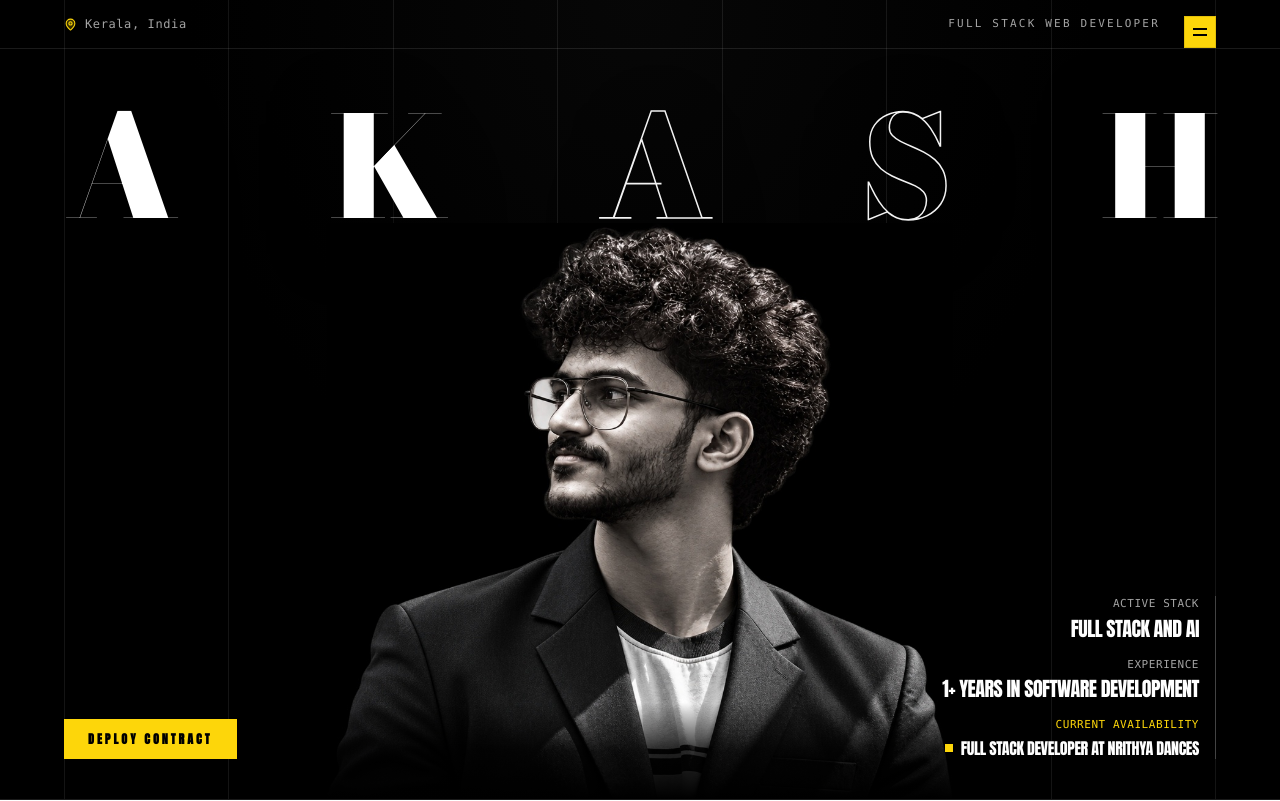
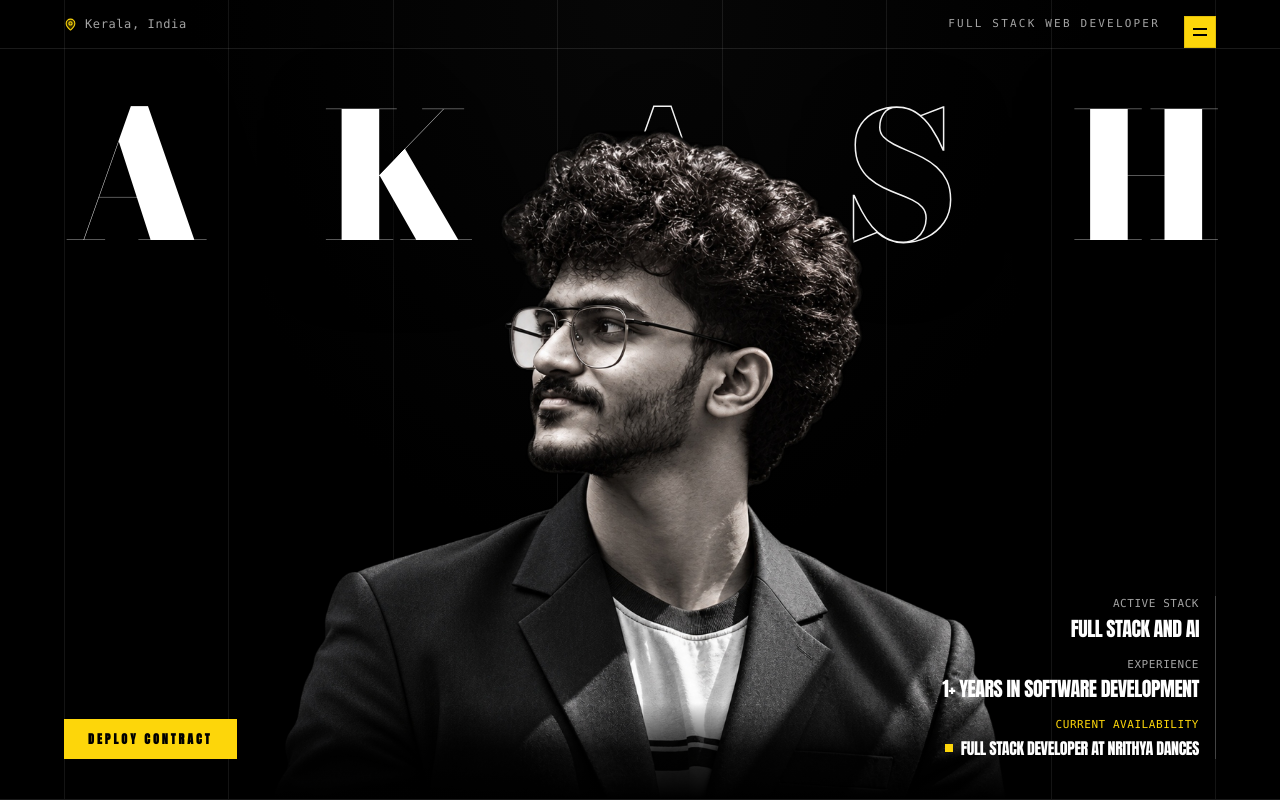
Before and after one commit to akashad123/akash-portfolio, a React (Vite) app: page / in a window 1280 px wide. Shown: the top 801 px of the page. Built offline with nearby package versions, Linux system fonts and the light colour scheme.

Commit message:
feat(hero): integrate pristine backgroundless cutout portrait with grand scaled AKASH typography

```diff
--- a/src/sections/HeroProfile.tsx
+++ b/src/sections/HeroProfile.tsx
@@ -94,7 +94,7 @@ export const HeroProfile: React.FC<HeroProfileProps> = ({ onOpenContact }) => {
         {/* Top Segment: Editorial 'A K A S H' Typography Row spanning container */}
         <div
           ref={akashTextRef}
-          className="relative w-full flex items-center justify-between font-serifDisplay font-black text-[13.5vw] lg:text-[13vw] xl:text-[140px] 2xl:text-[160px] leading-none tracking-tight select-none pointer-events-none z-10 pt-2 xl:pt-4 will-change-transform"
+          className="relative w-full flex items-center justify-between font-serifDisplay font-black text-[16vw] lg:text-[15.5vw] xl:text-[175px] 2xl:text-[200px] leading-none tracking-tight select-none pointer-events-none z-10 pt-1 xl:pt-2 will-change-transform"
         >
           {/* A (First): Solid White */}
           <span className="text-white drop-shadow-[0_12px_35px_rgba(0,0,0,0.9)]">A</span>
@@ -117,9 +117,9 @@ export const HeroProfile: React.FC<HeroProfileProps> = ({ onOpenContact }) => {
           ref={portraitRef}
           className="absolute inset-x-0 bottom-0 top-0 flex items-end justify-center pointer-events-none select-none z-20 will-change-transform"
         >
-          <div className="relative flex items-end justify-center h-full max-h-[66vh] xl:max-h-[72vh] 2xl:max-h-[76vh] w-auto">
+          <div className="relative flex items-end justify-center h-full max-h-[78vh] xl:max-h-[84vh] 2xl:max-h-[88vh] w-auto">
             <img
-              src="/images/akash-hero-portrait.jpg"
+              src="/images/akash-hero-portrait.png"
               alt="Akash - Full Stack Web Developer"
               className="h-full w-auto max-w-full object-contain object-bottom select-none"
             />
@@ -197,10 +197,10 @@ export const HeroProfile: React.FC<HeroProfileProps> = ({ onOpenContact }) => {
       <div className="flex lg:hidden flex-col flex-1 min-h-0 justify-between w-full px-4 sm:px-8 md:px-12 overflow-y-auto">
 
         {/* Visual Stage: Akash Portrait with Editorial AKASH Typography */}
-        <div className="relative w-full h-[40vh] sm:h-[46vh] md:h-[50vh] flex items-end justify-center overflow-hidden my-1 shrink-0">
+        <div className="relative w-full h-[46vh] sm:h-[52vh] md:h-[58vh] flex items-end justify-center overflow-hidden my-1 shrink-0">
 
           {/* Background Typography behind photo */}
-          <div className="absolute bottom-[20%] sm:bottom-[22%] inset-x-0 z-10 flex items-center justify-between font-serifDisplay font-black text-[18vw] sm:text-[16vw] leading-none tracking-tight pointer-events-none select-none px-2">
+          <div className="absolute bottom-[20%] sm:bottom-[22%] inset-x-0 z-10 flex items-center justify-between font-serifDisplay font-black text-[21vw] sm:text-[19vw] leading-none tracking-tight pointer-events-none select-none px-2">
             <span className="text-white">A</span>
             <span className="text-white">K</span>
             <span className="text-stroke-white">A</span>
@@ -211,7 +211,7 @@ export const HeroProfile: React.FC<HeroProfileProps> = ({ onOpenContact }) => {
           {/* Centered Cutout Portrait */}
           <div className="relative z-20 h-full w-auto flex items-end justify-center">
             <img
-              src="/images/akash-hero-portrait.jpg"
+              src="/images/akash-hero-portrait.png"
               alt="Akash - Full Stack Web Developer"
               className="h-full w-auto object-contain object-bottom select-none"
             />
```
Also changed, not shown: public/images/akash-hero-portrait.png, 2 other files (tests, documents, lock files or other folders).
